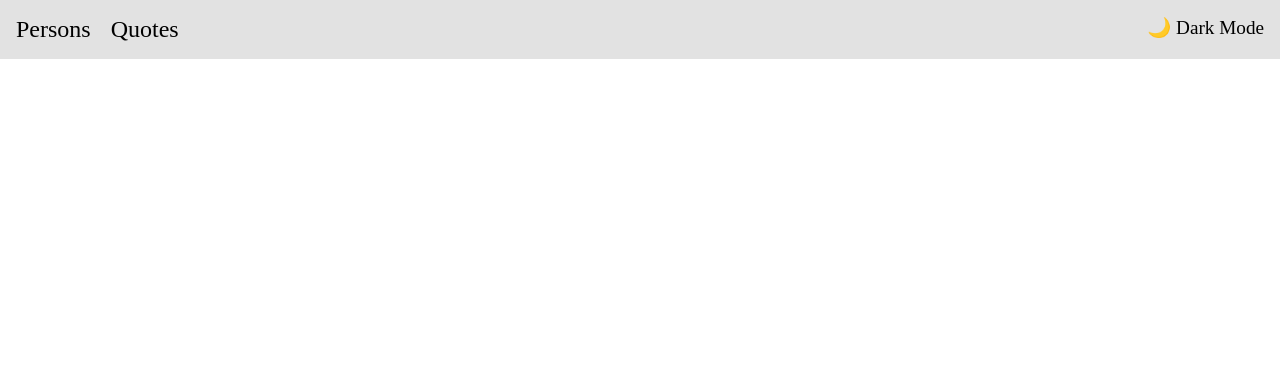
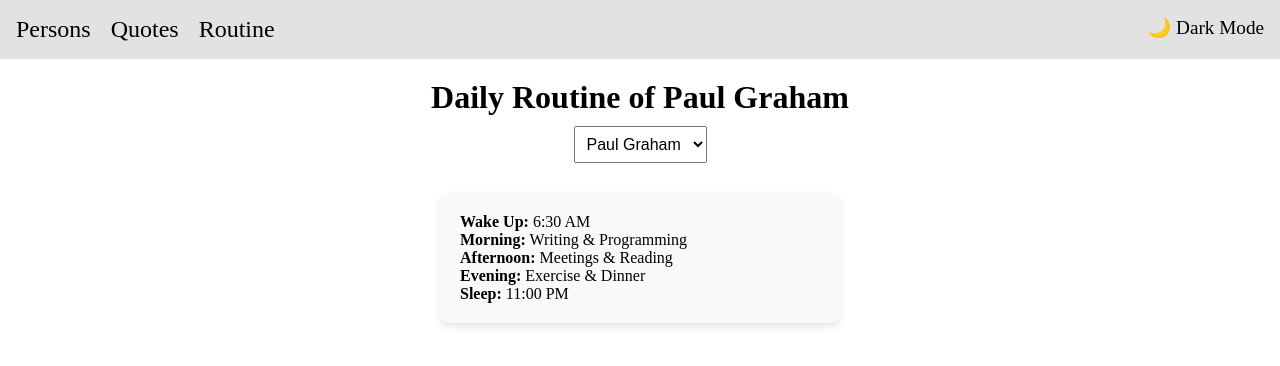
Before and after one commit to Mustafaali82/techgems, a React (Create React App) app: page /routine in a window 1280 px wide. Shown: the top 366 px of the page. Built offline with nearby package versions, Linux system fonts and the light colour scheme; a web font is replaced by a local one.

Commit message:
File Updated

```diff
--- a/src/App.js
+++ b/src/App.js
@@ -1,17 +1,18 @@
-import React, { useState, useEffect } from 'react';
+import React, { useState, useEffect } from "react";
 import { BrowserRouter as Router, Routes, Route } from "react-router-dom";
 import Navbar from "./components/Navbar";
 import Newsletter from "./components/Home";
 import Story from "./components/Story";
 import Quotes from "./components/Quotes";
 import personalities from "./data/personalities";
+import Routine from "./components/Routine";
 
 function App() {
   const [darkMode, setDarkMode] = useState(false);
 
   useEffect(() => {
-    const savedTheme = localStorage.getItem('theme');
-    if (savedTheme === 'dark') {
+    const savedTheme = localStorage.getItem("theme");
+    if (savedTheme === "dark") {
       setDarkMode(true);
     }
   }, []);
@@ -19,12 +20,12 @@
   const toggleDarkMode = () => {
     setDarkMode((prevMode) => {
       const newMode = !prevMode;
-      localStorage.setItem('theme', newMode ? 'dark' : 'light');
+      localStorage.setItem("theme", newMode ? "dark" : "light");
       return newMode;
     });
   };
   return (
-    <div className={darkMode ? 'dark-mode' : 'light-mode'}>
+    <div className={darkMode ? "dark-mode" : "light-mode"}>
       <Router>
         <Navbar toggleDarkMode={toggleDarkMode} darkMode={darkMode} />
         <Routes>
@@ -34,6 +35,7 @@
             element={<Story personalities={personalities} />}
           />
           <Route path="/quotes" element={<Quotes />} />
+          <Route path="/routine" element={<Routine />} />
         </Routes>
       </Router>
     </div>
--- a/src/components/Navbar.js
+++ b/src/components/Navbar.js
@@ -12,6 +12,9 @@
           <li>
             <Link to="/quotes">Quotes</Link>
           </li>
+          <li>
+            <Link to="/routine">Routine</Link>
+          </li>
         </div>
         <div className="theme-icon">
           <button className="theme-toggle" onClick={toggleDarkMode}>
--- /dev/null
+++ b/src/components/Routine.js
@@ -0,0 +1,40 @@
+import React, { useState } from "react";
+import routines from "../data/routines";
+
+function Routine() {
+  const [selectedPersonality, setSelectedPersonality] = useState("Paul Graham");
+
+  return (
+    <div className="routine-container">
+      <h1>Daily Routine of {selectedPersonality}</h1>
+
+      <select onChange={(e) => setSelectedPersonality(e.target.value)}>
+        {Object.keys(routines).map((name) => (
+          <option key={name} value={name}>
+            {name}
+          </option>
+        ))}
+      </select>
+
+      <div className="routine-card">
+        <p>
+          <strong>Wake Up:</strong> {routines[selectedPersonality].wakeUp}
+        </p>
+        <p>
+          <strong>Morning:</strong> {routines[selectedPersonality].morning}
+        </p>
+        <p>
+          <strong>Afternoon:</strong> {routines[selectedPersonality].afternoon}
+        </p>
+        <p>
+          <strong>Evening:</strong> {routines[selectedPersonality].evening}
+        </p>
+        <p>
+          <strong>Sleep:</strong> {routines[selectedPersonality].sleep}
+        </p>
+      </div>
+    </div>
+  );
+}
+
+export default Routine;
--- /dev/null
+++ b/src/data/routines.js
@@ -0,0 +1,19 @@
+const routines = {
+    "Paul Graham": {
+      wakeUp: "6:30 AM",
+      morning: "Writing & Programming",
+      afternoon: "Meetings & Reading",
+      evening: "Exercise & Dinner",
+      sleep: "11:00 PM",
+    },
+    "Elon Musk": {
+      wakeUp: "5:30 AM",
+      morning: "Emails & Meetings",
+      afternoon: "Engineering & Design Work",
+      evening: "Family Time & Reading",
+      sleep: "12:00 AM",
+    },
+    // Baki Personalities Add Karo
+  };
+
+  export default routines;
--- a/src/styles/global.css
+++ b/src/styles/global.css
@@ -117,7 +117,7 @@
     color: white;
 }
 
-.dark-mode .quotes_author{
+.dark-mode .quotes_author {
     color: white;
 }
 
@@ -390,14 +390,14 @@
     color: black;
 }
 
-.quotes_title{
+.quotes_title {
     font-size: 3rem;
     font-style: italic;
     color: black;
     margin-bottom: 15px;
 }
 
-.quotes_author{
+.quotes_author {
     font-size: 1.5rem;
     font-weight: 100;
     color: black;
@@ -405,7 +405,7 @@
     font-style: italic;
 }
 
-.quotes_button{
+.quotes_button {
     margin: 10px 20px;
     padding: 18px 35px;
     font-size: 2rem;
@@ -416,8 +416,32 @@
     cursor: pointer;
     transition: background-color 0.3s;
     border: 2px solid white;
-    font-family: 'Bellefair',serif;
+    font-family: 'Bellefair', serif;
 }
+
+/* Routine Page */
+
+.routine-container {
+    text-align: center;
+    padding: 20px;
+}
+
+select {
+    margin: 10px;
+    padding: 8px;
+    font-size: 16px;
+}
+
+.routine-card {
+    background: #f9f9f9;
+    padding: 20px;
+    margin: 20px auto;
+    border-radius: 10px;
+    box-shadow: 0px 4px 8px rgba(0, 0, 0, 0.1);
+    max-width: 400px;
+    text-align: left;
+}
+
 
 /* Pricing */
 
@@ -489,11 +513,11 @@
 /* Mobile Responsive */
 
 @media screen and (max-width: 850px) {
-    .card{
+    .card {
         width: 100%;
     }
 
-    .story-header{
+    .story-header {
         width: 100%;
     }
 
@@ -502,11 +526,12 @@
         margin-top: 1.5rem;
     }
 
-    .story-info p{
+    .story-info p {
         font-size: 20px;
         line-height: 30px;
     }
-    .story-links h3{
+
+    .story-links h3 {
         font-size: 2.5rem;
     }
 
@@ -526,38 +551,39 @@
         padding: 20px;
     }
 
-    .quotes_title{
+    .quotes_title {
         font-size: 2.5rem;
     }
 }
 
 @media screen and (min-width: 851px) and (max-width: 1300px) {
-    .personality-cards{
+    .personality-cards {
         display: grid;
         grid-template-columns: 1fr 1fr;
     }
-    .card{
+
+    .card {
         width: 100%;
     }
 
-    .story-header{
+    .story-header {
         width: 85%;
     }
 
-    .story-info h1{
+    .story-info h1 {
         font-size: 100px;
         margin-top: 1rem;
     }
 
-    .story-info p{
+    .story-info p {
         font-size: 23px;
     }
 
-    .story-links li{
+    .story-links li {
         font-size: 23px;
     }
 
-    .story-content{
+    .story-content {
         margin: 50px 0 0;
     }
 }
```
Lines whose indentation alone changed are shown as unchanged.
